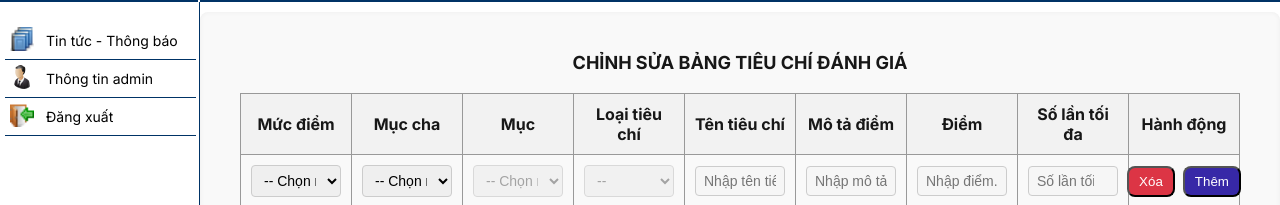
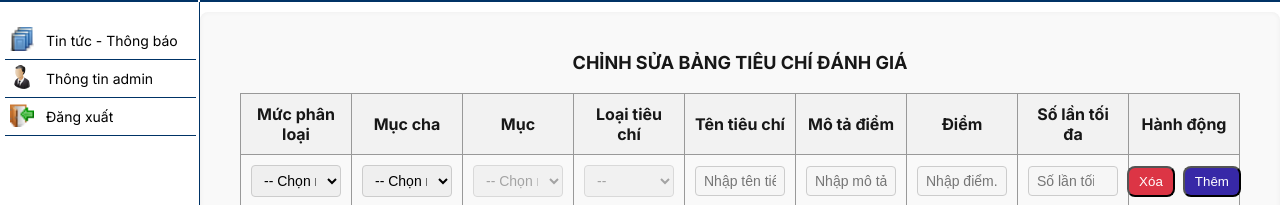
Before and after one commit to CamUyenn/NCKH_DiemRenLuyen, a Next.js app in the folder Frontend/: page /admin/chinhsuabangdiem in a window 1280 px wide. Shown: the part 99-304 px from the top of the page. Built offline with nearby package versions, Linux system fonts and the light colour scheme.

Commit message:
Change interface for admin

```diff
--- a/Frontend/src/app/admin/chinhsuabangdiem/page.tsx
+++ b/Frontend/src/app/admin/chinhsuabangdiem/page.tsx
@@ -200,7 +200,8 @@ const ChinhSuaBangDiem: React.FC = () => {
     fetch(`http://localhost:8080/api/xemtieuchi/${raw}`)
       .then((res) => res.json())
       .then((data) => {
-        if (Array.isArray(data)) {
+        // Sửa logic: Nếu data là mảng và có phần tử thì mới map
+        if (Array.isArray(data) && data.length > 0) {
           setRows(
             data.map((item: any) => ({
               tenTieuChi: item.ten_tieu_chi || "",
@@ -216,6 +217,7 @@ const ChinhSuaBangDiem: React.FC = () => {
             }))
           );
         } else {
+          // Nếu không, bao gồm cả trường hợp mảng rỗng, thì tạo một hàng trống
           setRows([
             {
               tenTieuChi: "",
@@ -464,7 +466,7 @@ const getMucOptions = (level: string, currentIndex: number) => {
       <table className="bangdiem-table">
         <thead>
           <tr>
-            <th className="bangdiem-th">Mức điểm</th>
+            <th className="bangdiem-th">Mức phân loại</th>
             <th className="bangdiem-th">Mục cha</th>
             <th className="bangdiem-th">Mục</th>
             <th className="bangdiem-th">Loại tiêu chí</th>
--- a/Frontend/src/app/admin/layout.tsx
+++ b/Frontend/src/app/admin/layout.tsx
@@ -19,7 +19,7 @@ export default function AdminLayout({
   const sidebarItems = [
     {icon: <Image src={tintuc} alt="Home" width={24} height={24} />, label: 'Tin tức - Thông báo', path: '/admin' },
     {icon: <Image src={userprofile} alt="Thông tin admin" width={24} height={24} />, label: 'Thông tin admin', path: '/admin/userprofile' },
-    {icon: <Image src={logout} alt="Đăng xuất" width={24} height={24} />, label: 'Đăng xuất', path: '/admin/logout' },
+    {icon: <Image src={logout} alt="Đăng xuất" width={24} height={24} />, label: 'Đăng xuất', path: '/login' },
   ];
 
   return (
--- a/Frontend/src/app/admin/taobangdiem/page.tsx
+++ b/Frontend/src/app/admin/taobangdiem/page.tsx
@@ -313,7 +313,7 @@ const DaTaoBangDiem: React.FC = () => {
       <table className="bangdiem-table">
         <thead>
           <tr>
-            <th className="bangdiem-th">Mức điểm</th>
+            <th className="bangdiem-th">Mức phân loại</th>
             <th className="bangdiem-th">Mục cha</th>
             <th className="bangdiem-th">Mục</th>
             <th className="bangdiem-th">Loại tiêu chí</th>
```
